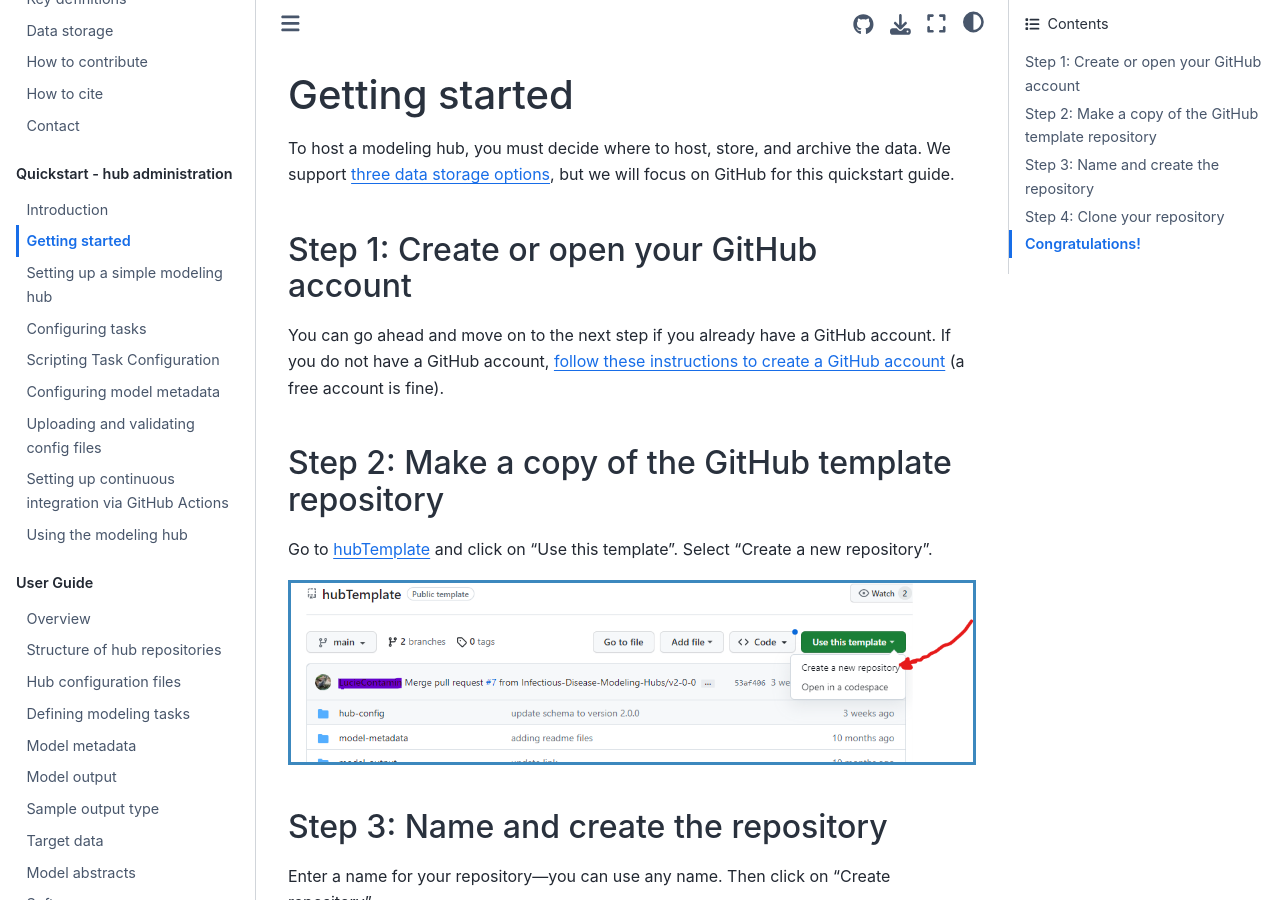
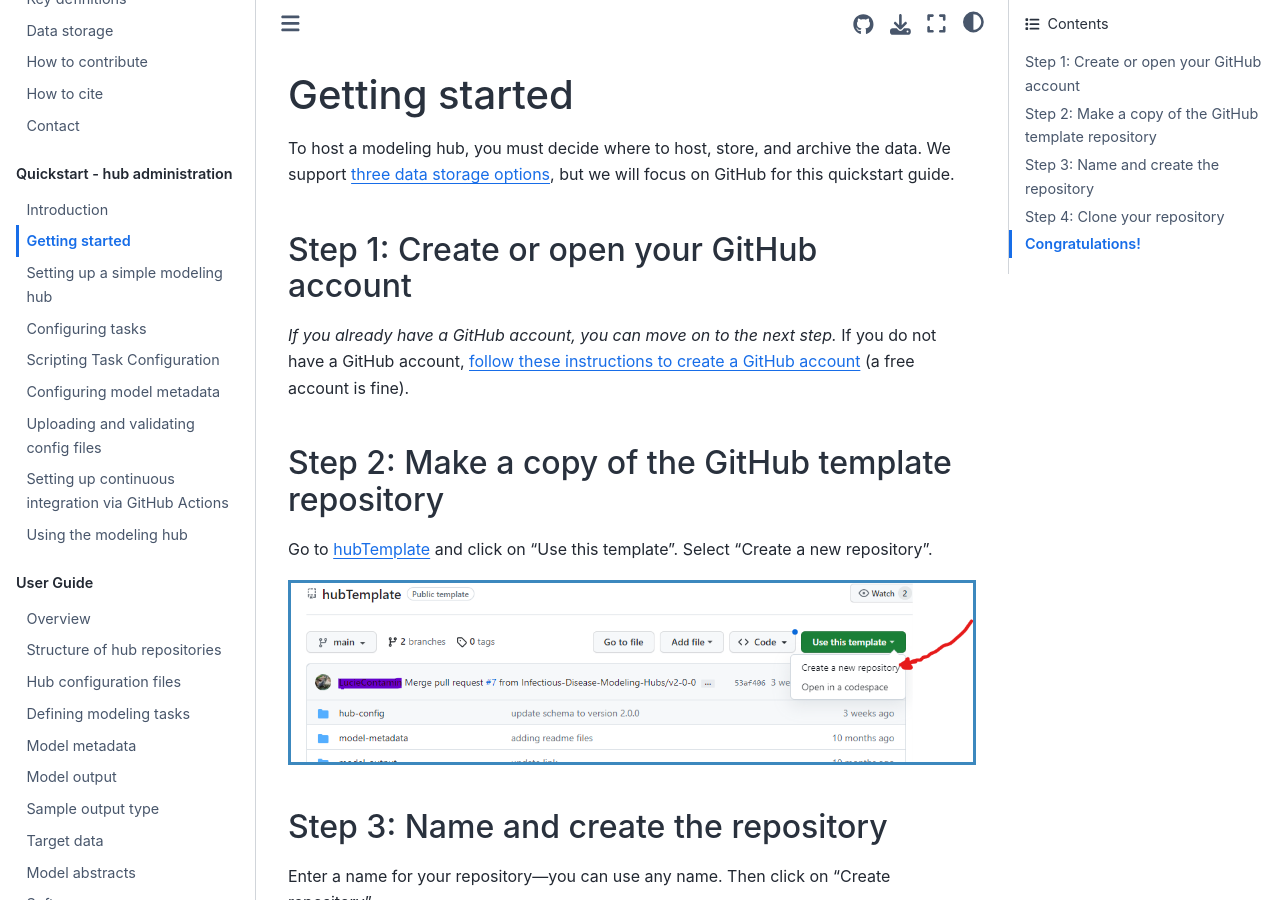
Before and after one commit to hubverse-org/hubDocs, a Sphinx documentation site: the page built from docs/source/quickstart-hub-admin/getting-started.md, in a window 1280 px wide and 900 px high. Built offline with Sphinx 7.4.7 and the Sphinx Book theme 1.1.4, drawn with Linux system fonts in a browser that asks for light colours; comment, search, counter and statistics services are not loaded.

Commit message:
Update docs/source/quickstart-hub-admin/getting-started.md
Co-authored-by: Zhian N. Kamvar <zkamvar@gmail.com>

```diff
--- a/docs/source/quickstart-hub-admin/getting-started.md
+++ b/docs/source/quickstart-hub-admin/getting-started.md
@@ -4,7 +4,7 @@
 
 ## Step 1: Create or open your GitHub account
 
-You can go ahead and move on to the next step if you already have a GitHub account.  If you do not have a GitHub account, [follow these instructions to create a GitHub account](https://docs.github.com/en/get-started/signing-up-for-github/signing-up-for-a-new-github-account) (a free account is fine).
+_If you already have a GitHub account, you can move on to the next step._ If you do not have a GitHub account, [follow these instructions to create a GitHub account](https://docs.github.com/en/get-started/signing-up-for-github/signing-up-for-a-new-github-account) (a free account is fine).
 
 ## Step 2: Make a copy of the GitHub template repository
 
```
